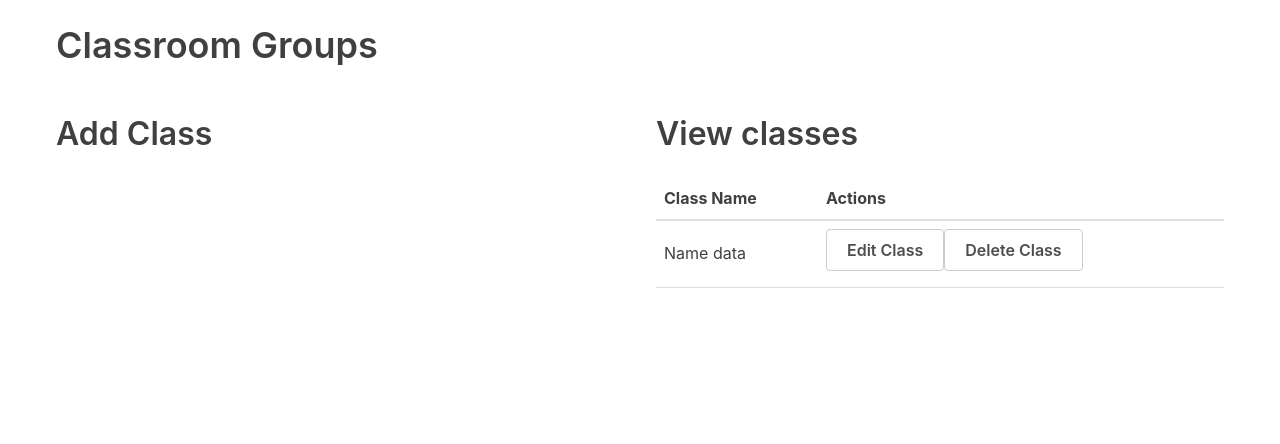
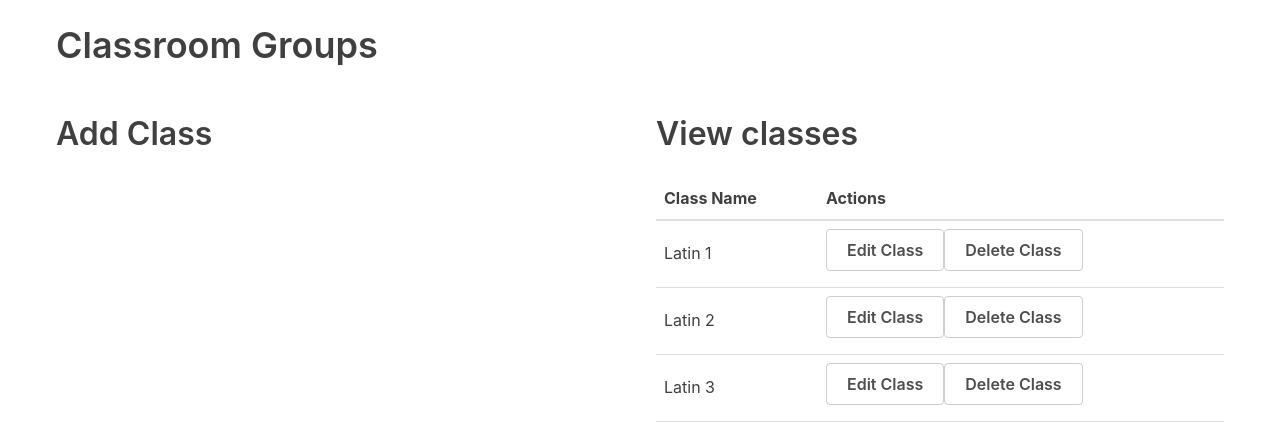
Before and after one commit to kellyeryan/classroom_groups_react, a React (Create React App) app: page / in a window 1280 px wide. Shown: the top 444 px of the page. Built offline with nearby package versions, Linux system fonts and the light colour scheme.

Commit message:
Create dummy data for classrooms, add to table

```diff
--- a/src/App.js
+++ b/src/App.js
@@ -1,7 +1,16 @@
-import React from 'react'
+import React, { useState } from 'react'
 import ClassroomTable from './tables/ClassroomTable'
 
 const App = () => {
+
+  const classroomsData = [
+    { id: 1, name: 'Latin 1' },
+    { id: 2, name: 'Latin 2' },
+    { id: 3, name: 'Latin 3' }
+  ]
+
+  const [classrooms, setClassrooms] = useState(classroomsData)
+
   return (
     <div className="container">
       <h1>Classroom Groups</h1>
@@ -11,7 +20,7 @@ const App = () => {
         </div>
         <div className="flex-large">
           <h2>View classes</h2>
-          <ClassroomTable />
+          <ClassroomTable classrooms={classrooms} />
         </div>
       </div>
     </div >
--- a/src/tables/ClassroomTable.js
+++ b/src/tables/ClassroomTable.js
@@ -1,6 +1,6 @@
 import React from 'react'
 
-const ClassroomTable = () => (
+const ClassroomTable = (props) => (
   <table>
     <thead>
       <tr>
@@ -9,13 +9,21 @@ const ClassroomTable = () => (
       </tr>
     </thead>
     <tbody>
-      <tr>
-        <td>Name data</td>
-        <td>
-          <button className="button muted-button">Edit Class</button>
-          <button className="button muted-button">Delete Class</button>
-        </td>
-      </tr>
+      {props.classrooms.length > 0 ? (
+        props.classrooms.map(classroom => (
+          <tr key={classroom.id}>
+            <td>{classroom.name}</td>
+            <td>
+              <button className="button muted-button">Edit Class</button>
+              <button className="button muted-button">Delete Class</button>
+            </td>
+          </tr>
+        ))
+      ) : (
+          <tr>
+            <td colSpan={3}>No classes</td>
+          </tr>
+        )}
     </tbody>
   </table>
 )
```
